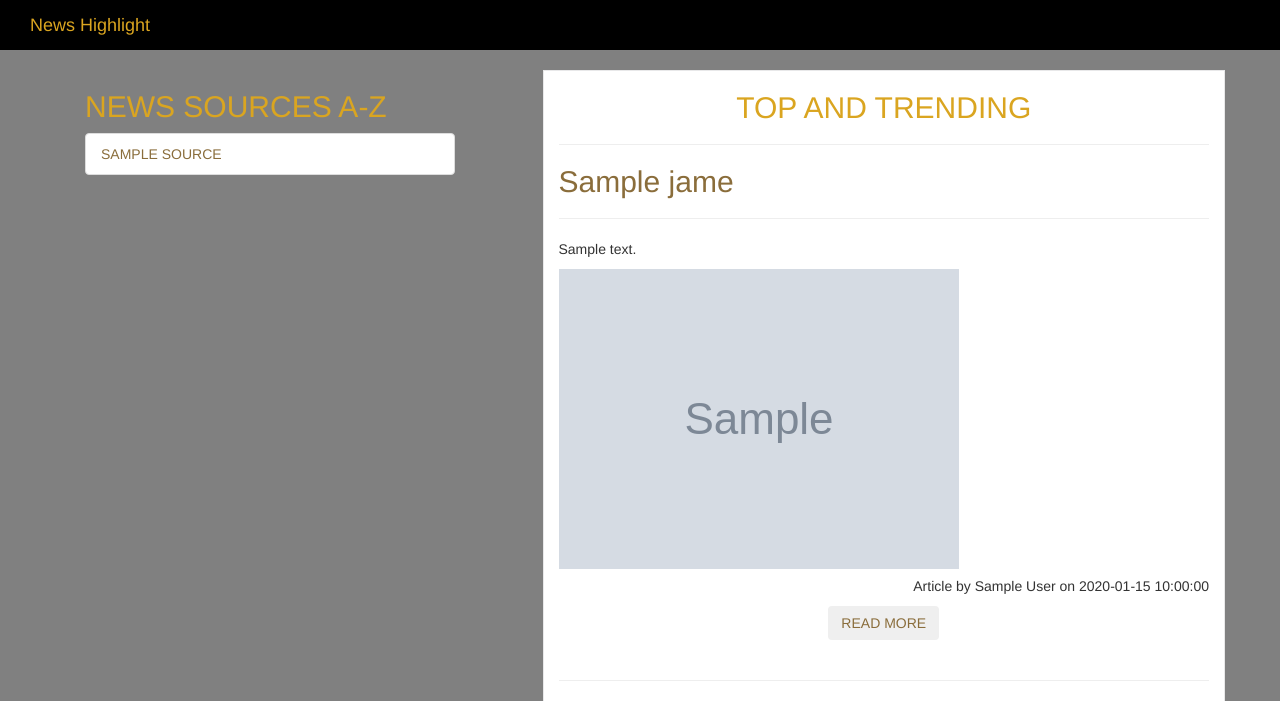
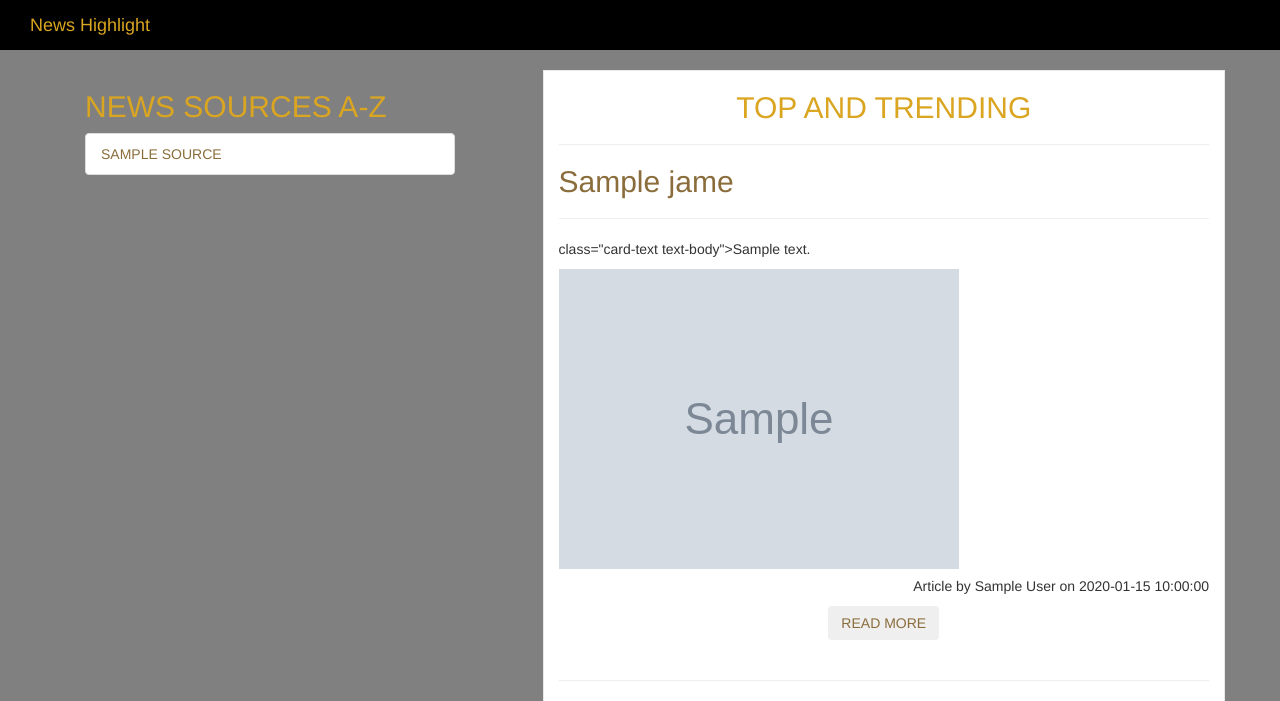
Before and after one commit to Amwata-Albert/News-Highlight, a Flask app: template app/templates/index.html in a window 1280 px wide. Shown: the top 701 px of the page. Run offline with Flask 2, Linux system fonts and the light colour scheme; the template is opened without the code that fills it: most values are stand-ins (such as "Sample title", 1, 10 or a date in 2020); grey boxes marked "Sample" are stand-in pictures; some libraries are stand-ins or nearby versions; some web fonts are replaced.

Commit message:
modified templates

```diff
--- a/app/templates/index.html
+++ b/app/templates/index.html
@@ -37,7 +37,7 @@
                     <div class="card-body">
                         <h2 style="size:21px" class="card-title text-warning">{{ james.title }}</h2>
                         <hr>
-                        <p class="card-text text-body">{{ james.description }}</p>
+                        <p>class="card-text text-body">{{ james.description }}</p>
 
 
                         <img src="{{ james.urlToImage }}" class="card-img-top img-responsive" alt="...">
```
